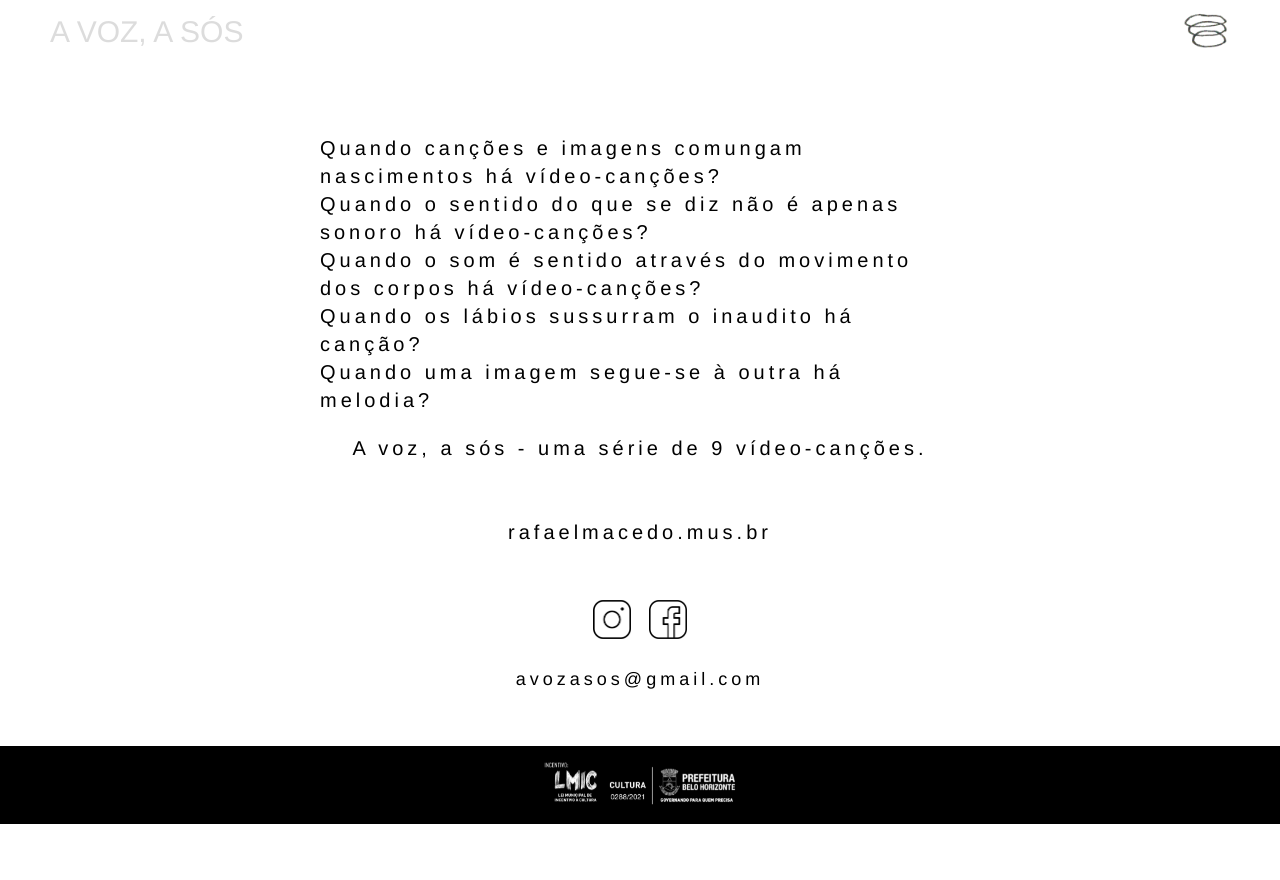
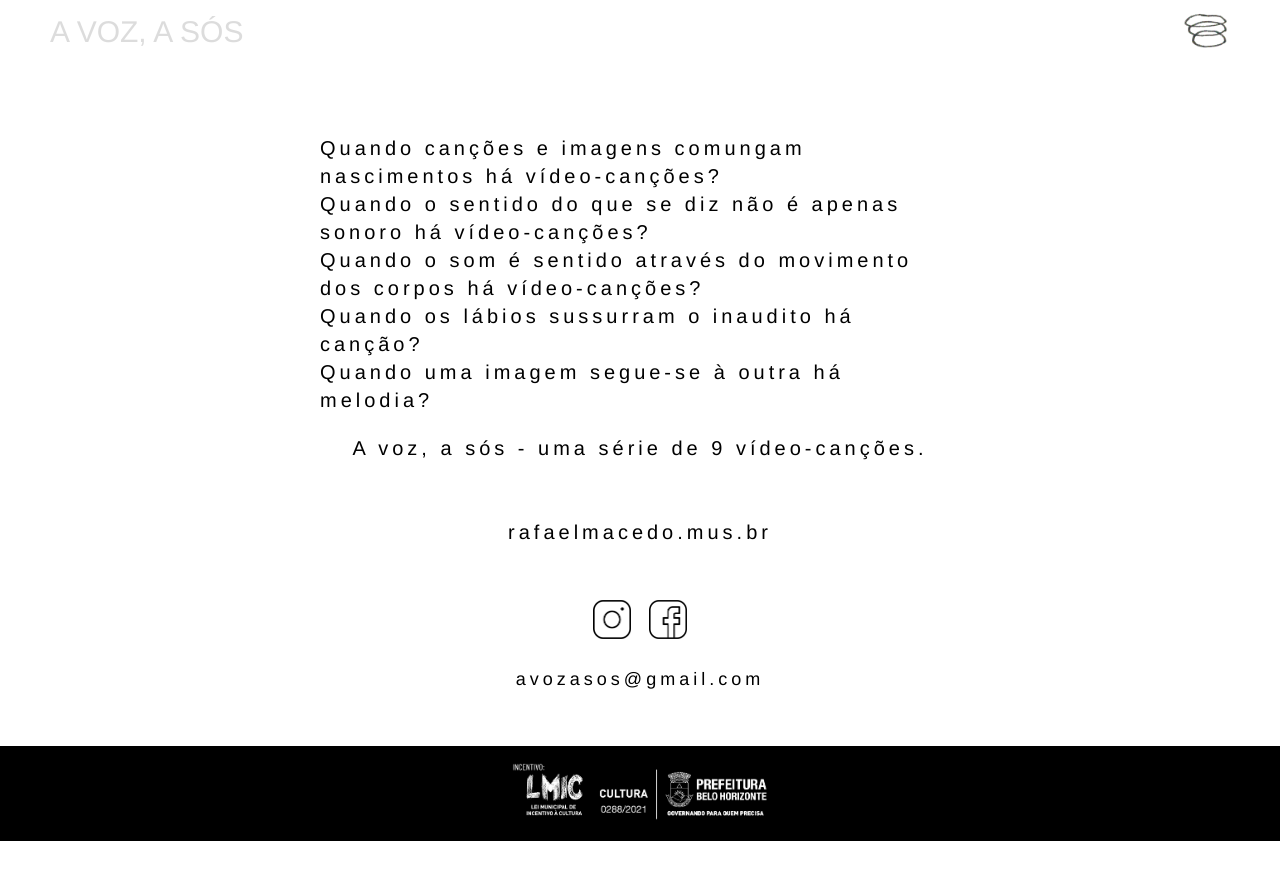
Before and after one commit to avozasos/avozasos.com, a Jekyll site: the page built from _pages/sobre.md, in a window 1280 px wide. Shown: the top 880 px of the page. Built offline with Jekyll 4.4.1, drawn with Linux system fonts in a browser that asks for light colours; nearby versions of some CDN libraries.

```diff
--- a/css/style.css
+++ b/css/style.css
@@ -356,7 +356,7 @@
 }
 
 .logo{
-    width:15vw;
+    width:20vw;
     animation: fadeInAnimation ease 3s;
     animation-iteration-count: 1;
     animation-fill-mode: forwards;
```
Also changed, not shown: assets/cursor.png, assets/cursor2.png, assets/cursor22.png (added), assets/cursor3.png (added), assets/cursor4.png (added), 14 other files.
